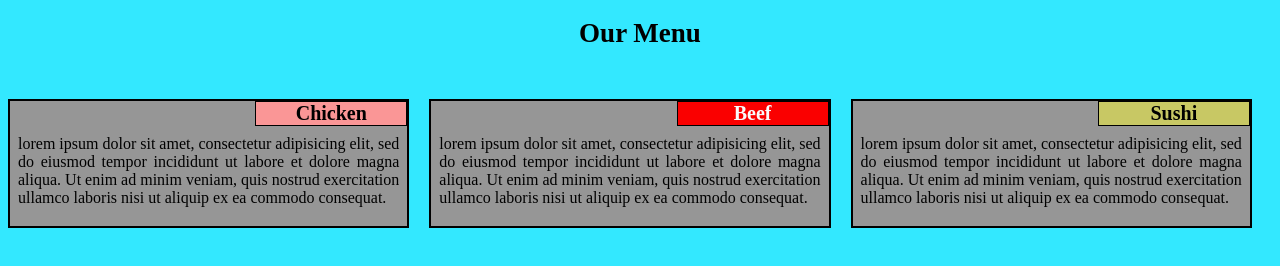
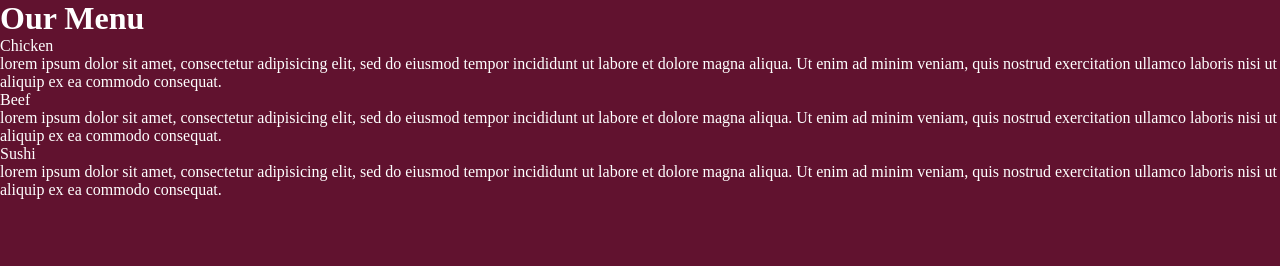
Before and after one commit to Santhosh081999/Santhosh081999.github.io, a plain HTML site: page index.html.html in a window 1280 px wide. Drawn offline with Linux system fonts and the light colour scheme.

Commit message:
Add files via upload

```diff
--- a/style.css
+++ b/style.css
@@ -1,91 +1,42 @@
-{
-	box-sizing: border-box;
+*{
+	margin: 0;
+	padding: 0;
+
+}
+.navbar{
+
+border: none;
+background-color: black;
+color: #61122F;
 }
 body{
-	background-color:rgb(51,232,255);
+	background-color: #61122F;
+	color: white;
+}
+.glyphicon{
+	font-size: 30px;
+	color:#61122F;
 }
 
-
-h1 {
-	font-size: 27px;
-	font-family: Georgia serif;
-	text-align: center;
-	color: rgb(0, 0, 0);
-	margin-bottom: 30px;
+.center{
+	width: 90%;
+	background-color: grey;
 
 }
-
-p {
-	padding: 15px 5px 0px 5px;
-	font-family: Georgia sans-serif;
-	font-size: 16px;
-	position: relative;
+.container
+{
+	background-color: grey;
+}
+.text-center{
+	font-size: 30px;
 }
 
-.section {
-	background-color: rgb(150, 150, 150);
-	border: 2px solid black;
-	margin-top: 20px;
-	margin-right: 20px;
-	padding: 3px;
-	text-align: justify;
-	position: relative;
+h2{
+	text-align: center;
 }
-
-span {
-	font-size: 20px;
-	width: 150px;
-	border: 1px solid black;
-	font-weight: bold;
-	text-align: center;
-	float: right; top :0; right: 0; margin: 0;
-	position: absolute;
+#myNavbar ul li a {
+	color: #61122F;
 }
-#pp1 {
-	background-color: rgb(250, 150, 150);
-	color: rgb(0, 0, 0);
+.navbar-brand{
+font-size: 30px;
 }
-#pp2 {
-	background-color: rgb(250, 0, 0);
-	color: rgb(250, 250, 250);
-}
-#pp3 {
-	background-color: rgb(200, 200, 100);
-	color: rgb(0, 0, 0);
-}
-}
-
-.row {
-	width: 100%;
-}
-
-/* PC view */
-
-@media (min-width: 992px) {
-
-	.col-lg-4 {
-		width: 33.33%;
-		float: left;
-	}
-}
-
-/* Tablet view */
-@media (min-width: 768px) and (max-width: 991px) {
-
-	.col-md-6 {
-		width: 50%;
-		float: left;
-	}
-	.col-md-12 {
-		width: 100%;
-		float: left;
-	}
-}
-/*for very small screens or mobile devices */
-@media (max-width: 767px) {
-
-	.col-sx-12 {
-		float: left;
-		width: 100%;
-	}
-}
```
Also changed, not shown: index (1).html (added, +61 -0 lines).
